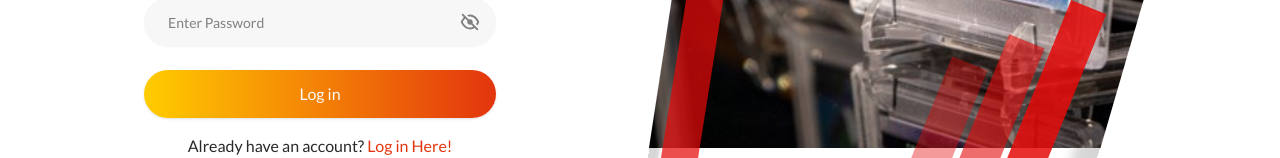
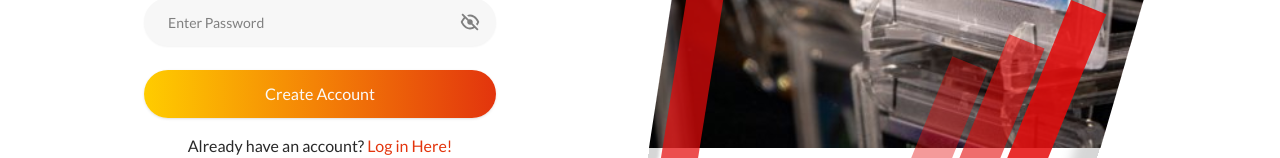
Before and after one commit to anoosh96/card-grading, a Next.js app: page /sign-up in a window 1280 px wide. Shown: the part 714-872 px from the top of the page. Built offline with nearby package versions, Linux system fonts and the light colour scheme.

Commit message:
auth text fixes

```diff
--- a/src/app/(auth)/login/page.tsx
+++ b/src/app/(auth)/login/page.tsx
@@ -24,7 +24,7 @@ export default function LoginPage() {
           Forgot Password ?
         </ Link>
       </div>
-      <ButtonGradient className="w-full mt-6 py-6">Create Account</ButtonGradient>
+      <ButtonGradient className="w-full mt-6 py-6">Log in</ButtonGradient>
       <div className="mt-4 font-medium text-center">
         <span>Don&#39;t have an account? <Link href={"/sign-up"} className="text-light-red">Sign Up!</Link></span>
       </div>
--- a/src/app/(auth)/sign-up/page.tsx
+++ b/src/app/(auth)/sign-up/page.tsx
@@ -36,7 +36,7 @@ export default function SignupPage() {
           Forgot Password ?
         </ Link>
       </div> */}
-      <ButtonGradient className="w-full mt-6 py-6">Log in</ButtonGradient>
+      <ButtonGradient className="w-full mt-6 py-6">Create Account</ButtonGradient>
       <div className="mt-4 font-medium text-center">
         <span>Already have an account? <Link href={"/login"} className="text-light-red">Log in Here!</Link></span>
       </div>
```
